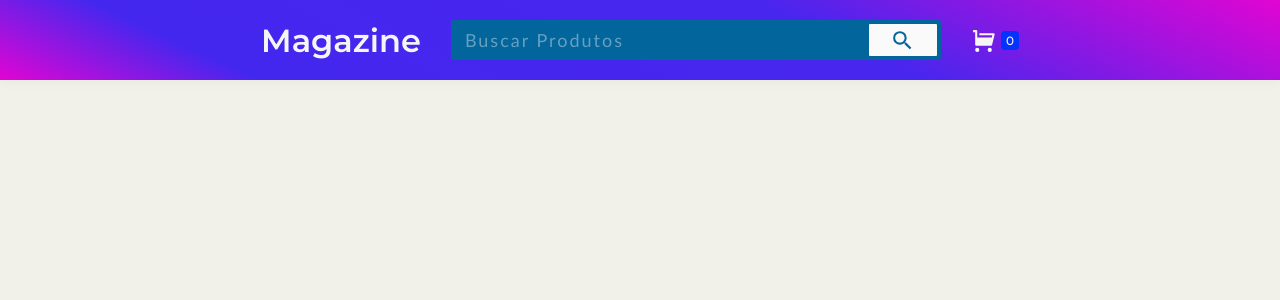
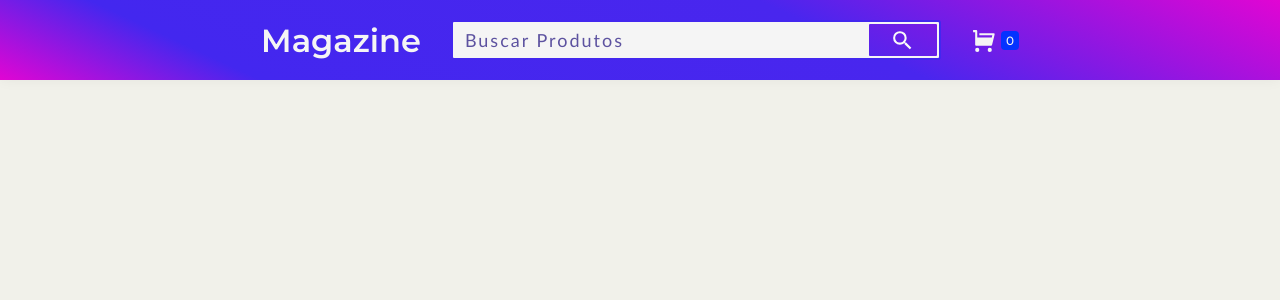
Before and after one commit to PedroKJunior/Ecommerce, a React (Create React App) app: page / in a window 1280 px wide. Shown: the top 300 px of the page. Built offline with nearby package versions, Linux system fonts and the light colour scheme.

Commit message:
Muda as cores do buscador

```diff
--- a/src/Components/SearchMenu/searchMenu.sass
+++ b/src/Components/SearchMenu/searchMenu.sass
@@ -3,11 +3,11 @@
 	height: 40px
 	margin: 0 30px
 	display: flex
-	border: 2px solid #02659C
+	border: 2px solid #4327ef
 	border-radius: 3px
 	padding: 2px
 
-	background: #02659C
+	background: #f5f5f5
 
 	& input[type="text"]
 		width: 100%
@@ -22,7 +22,7 @@
 		color: #fafafa
 
 		&::placeholder
-			color: #fafafa66
+			color: #100075AA
 
 	& button
 		width: 80px
@@ -30,13 +30,13 @@
 		display: flex
 		justify-content: center
 		align-items: center
-		background: #fafafa
+		background: linear-gradient(25deg, rgba(85,36,236,1) 0%, rgba(120,27,229,1) 100%)
 		cursor: pointer
 		border-radius: 1px
 		border: none
 
 		& svg
-			fill: #02659C
+			fill: #fafafa
 
 		&:hover
 			background: #ededed
```
